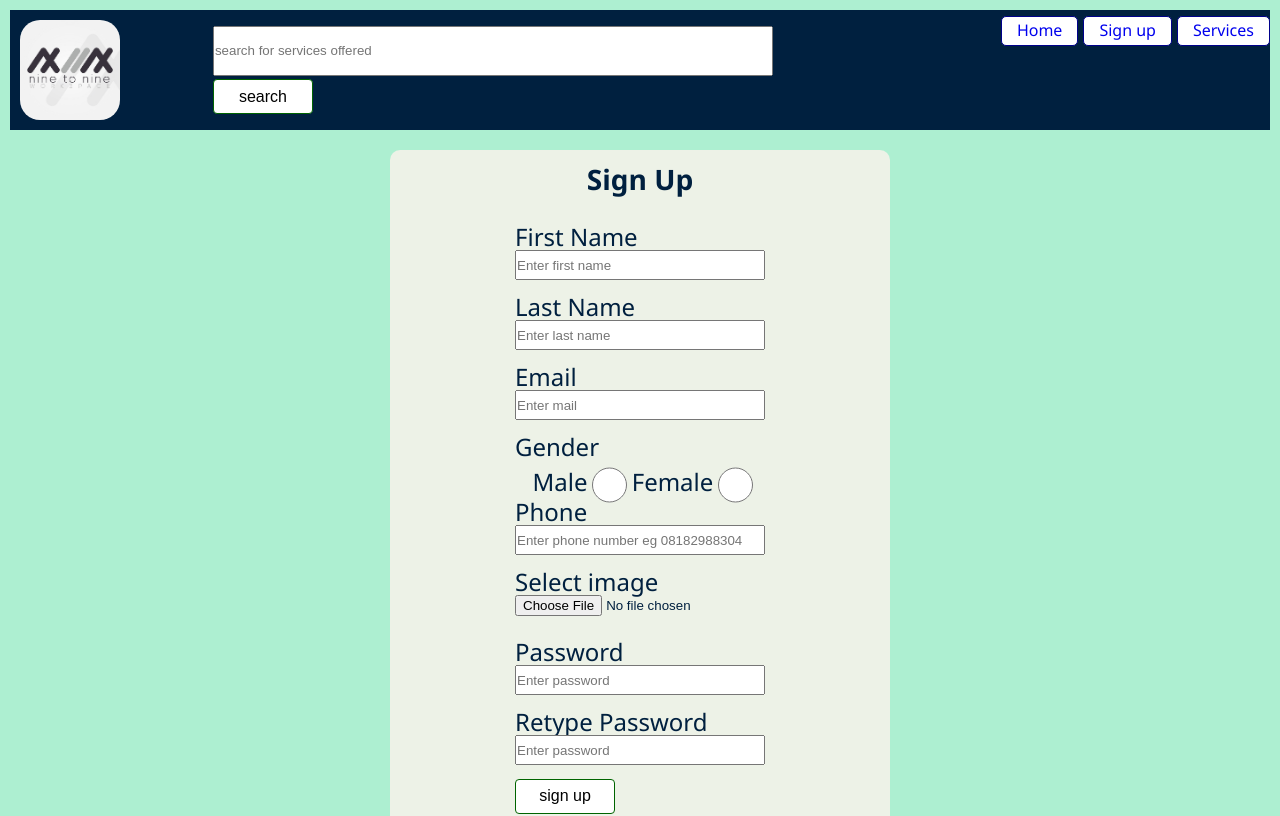
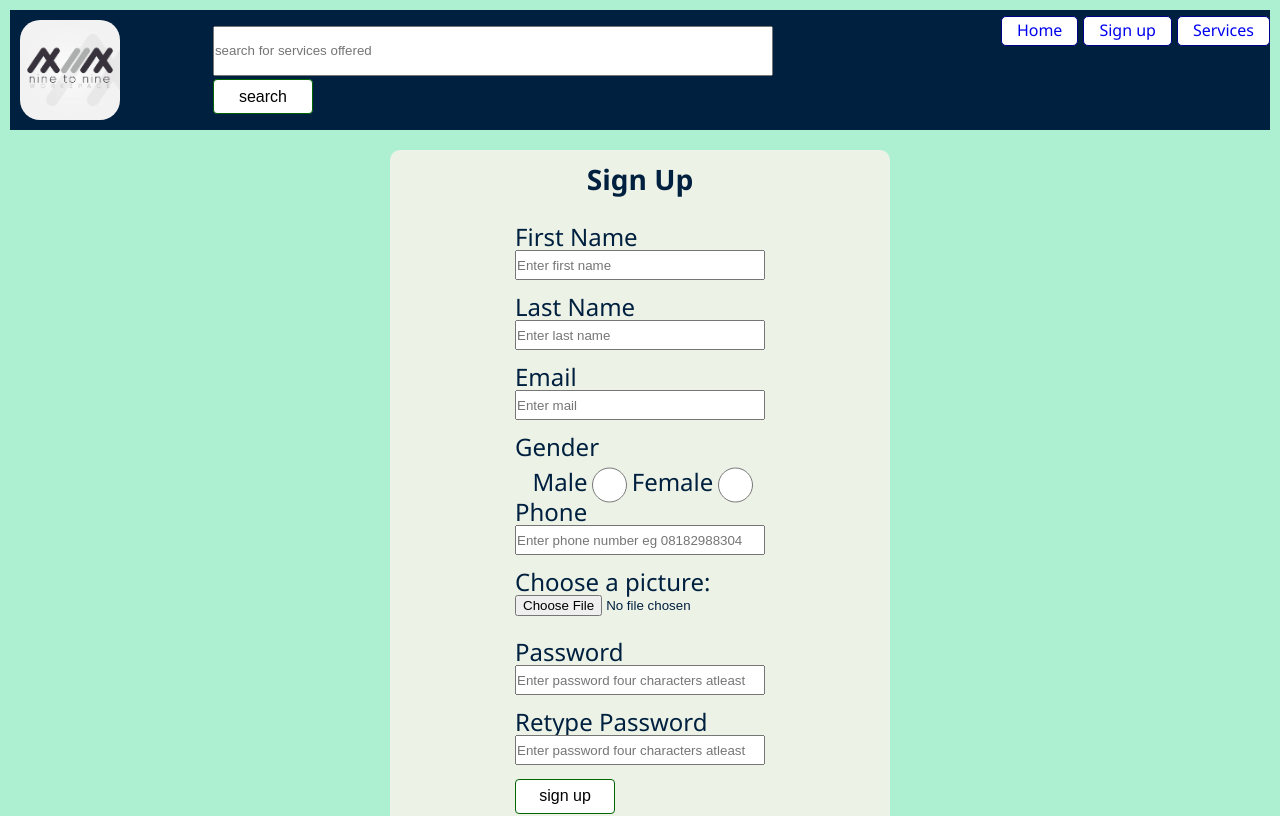
Before and after one commit to Bash360/nine-to-nine, a React (Create React App) app: page /signup in a window 1280 px wide. Shown: the top 816 px of the page. Built offline with nearby package versions, Linux system fonts and the light colour scheme.

Commit message:
almost done with sign up

```diff
--- a/db.json
+++ b/db.json
@@ -1,5 +1,3 @@
 {
-  "users": [
-
-  ]
+  "users": []
 }
--- a/src/components/InputField/InputField.jsx
+++ b/src/components/InputField/InputField.jsx
@@ -1,9 +1,9 @@
 import React from 'react';
 import './InputField.css';
-export default function InputField({ id, name, className, placeholder, type, pattern, accept, change}) {
+export default function InputField({ id, name, className, placeholder, type, pattern, accept, change,minlength}) {
   return (
     <React.Fragment>
-      <input accept={accept} onChange={change} required id={id} name={name}   className={className} type={type} placeholder={placeholder} pattern={pattern} />
+      <input accept={accept} onChange={change} required id={id} name={name} minLength={minlength}   className={className} type={type} placeholder={placeholder} pattern={pattern} />
         </React.Fragment>
   );
 }
--- a/src/components/Signup/Signup.css
+++ b/src/components/Signup/Signup.css
@@ -0,0 +1,13 @@
+#thumbnail {
+  width: 16rem;
+  height: 16rem;
+  border: 1px solid black;
+  margin: .2rem;
+  padding: .2rem;
+}
+
+/* Add a hover effect (blue shadow) */
+
+.thumbnail:hover {
+  box-shadow: 0 0 2px 1px rgba(0, 140, 186, 0.5);
+}
--- a/src/components/Signup/Signup.jsx
+++ b/src/components/Signup/Signup.jsx
@@ -2,29 +2,28 @@ import React, { useState, useEffect } from 'react';
 import InputField from '../InputField/InputField.jsx';
 import Button from '../Button/index.jsx';
 import axios from 'axios';
+import './Signup.css';
 import generateUserID from '../../generate-randomID.js';
 
 export default function Signup() {
-	const [formDetails, setFormDetails] = useState({});
+	const [formDetails, setFormDetails] = useState({ image: null });
 
 	let { firstname, lastname, email, password, retypedPassword, phone, gender, image } = formDetails;
-	const handleChange = function(event) {
+	const handleChange = function (event) {
 		if (event.target.checked) {
 			setFormDetails({ ...formDetails, [event.target.name]: event.target.value });
 		} else if (event.target.files) {
-			let formdata = new FormData();
-			formdata.append("file",event.target.files[0]);
-			let res = axios.post(
-				"/upload", formdata, {
-					headers: { "content-type":"multipart/form-data"}
-				}
-			)
-
-			console.log(res);
+			let reader = new FileReader();
+			reader.onload = function (evt) {
+				setFormDetails({ ...formDetails, image: evt.target.result });
+			};
+			reader.readAsDataURL(event.target.files[0]);
 		} else {
 			setFormDetails({ ...formDetails, [event.target.name]: event.target.value });
+
 		}
 		};
+
 
 		function handleSubmit(evt) {
 			evt.preventDefault();
@@ -36,10 +35,11 @@ export default function Signup() {
 				email,
 				password,
 				phone,
-			gender
+				gender,
+				image
 			};
 
-		// postToDB(user);
+			postToDB(user);
 		}
 		const postToDB = user => {
 			try {
@@ -49,7 +49,7 @@ export default function Signup() {
 			}
 		};
 		return (
-		<div className="containerforlogin" style={{ height: '800px' }}>
+			<div className="containerforlogin" style={{ height: '1000px' }}>
 				<form onSubmit={handleSubmit} className="containerLogin">
 					<h3>Sign Up</h3>
 
@@ -123,31 +123,36 @@ export default function Signup() {
 						change={handleChange}
 						value={phone}
 					/>
-				<label htmlFor="image" style={{ borderBottom: '5px' }}>
-					Select image
+					<label htmlFor="image" style={{ borderBottom: '0px' }}>
+						Choose a picture:
 				</label>
 					<InputField change={handleChange} accept="image/*" name="image" className="inputField" type="file" />
+					{image !== null && <img id="thumbnail" src={image} className="thumbnail" alt="" />}
 
 					<label htmlFor="password">Password</label>
 					<InputField
+						minlength="4"
 						value={password}
 						change={handleChange}
 						name="password"
 						id="password"
 						className="inputField"
-					placeholder="Enter password"
+						placeholder="Enter password four characters atleast"
 						type="password"
 					/>
 					<label htmlFor="retypedPassword">Retype Password</label>
 					<InputField
+						minlength="4"
 						value={retypedPassword}
 						change={handleChange}
 						name="retypedPassword"
 						id="retypedPassword"
 						className="inputField"
-					placeholder="Enter password"
+						placeholder="Enter password four characters atleast"
 						type="password"
+						pattern={`${password}`}
 					/>
+					{password !== retypedPassword  && <p style={{ color: "red", marginBottom: "2px" }}>passwords must match</p>}
 					<Button hoverTitle="sign up" buttonLabel="sign up " buttonClass="outline-success" buttonWidth="100px" />
 				</form>
 			</div>
```
Lines whose indentation alone changed are shown as unchanged.
